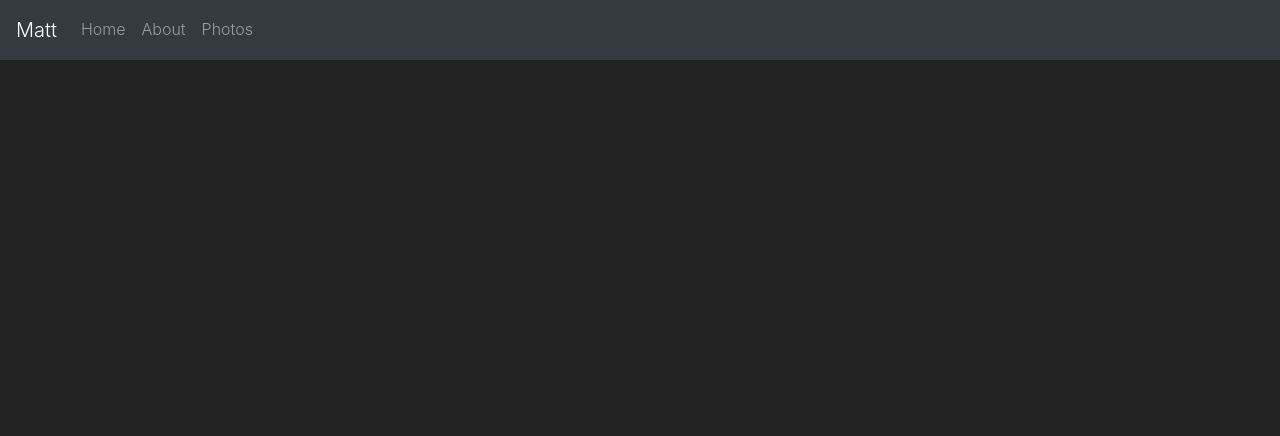
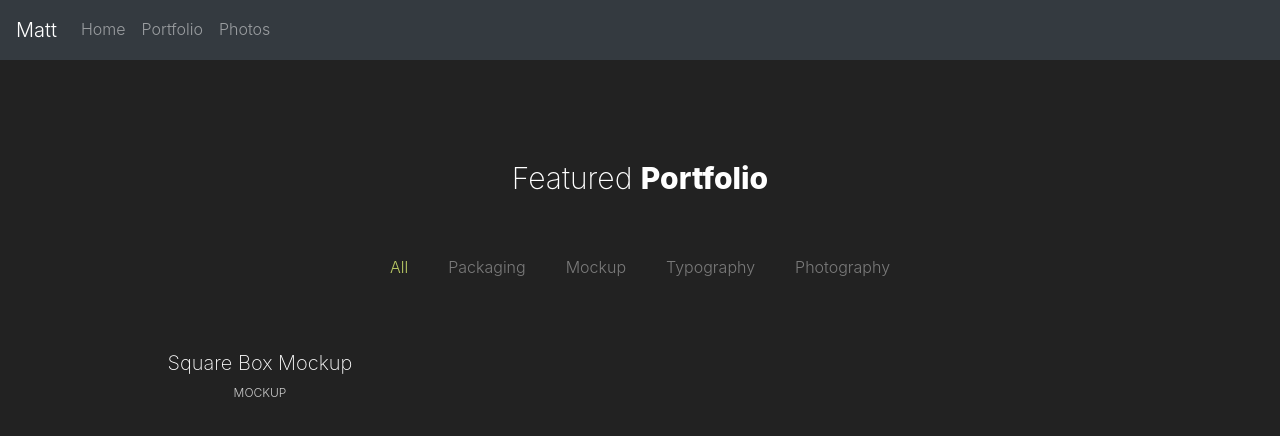
Before and after one commit to msteinborn/NodeProjects, a React (Create React App) app: page /portfolio in a window 1280 px wide. Shown: the top 436 px of the page. Built offline with nearby package versions, Linux system fonts and the light colour scheme.

Commit message:
test commit

```diff
--- a/package.json
+++ b/package.json
@@ -8,6 +8,7 @@
     "@testing-library/react": "^9.5.0",
     "@testing-library/user-event": "^7.2.1",
     "bootstrap": "^4.5.0",
+    "create-react-project": "0.0.30",
     "jquery": "^3.5.1",
     "popper.js": "^1.16.1",
     "react": "^16.13.1",
--- a/src/App.js
+++ b/src/App.js
@@ -5,6 +5,7 @@ import "bootstrap/dist/css/bootstrap.min.css";
 import Photos from "./components/photos.component";
 import Jumbo from "./components/jumbo.component";
 import About from "./components/about.component";
+import Portfolios from "./components/portfolio.component";
 
 
 
@@ -26,7 +27,7 @@ class App extends Component {
                     <Link to="/" class="nav-link">Home </Link>
                   </li>
                   <li class="nav-item">
-                    <Link to="/about" className="nav-link">About</Link>
+                    <Link to="/portfolio" className="nav-link">Portfolio</Link>
                   </li>
                   <li class="nav-item">
                     <Link to="/photos" className="nav-link">Photos</Link>
@@ -43,7 +44,7 @@ class App extends Component {
 
         <Route  path="/photos" exact component={Photos} />
         <Route  path = "/" exact component={Jumbo} />
-        <Route  path = "/about" exact component={About} />
+        <Route  path = "/portfolio" exact component={Portfolios} />
 
       </div>
     </Router>
--- a/src/components/jumbo.component.js
+++ b/src/components/jumbo.component.js
@@ -6,8 +6,8 @@ export default class Jumbo extends Component {
   render(){
   return (
     <div class="jumbotron">
-      <h1 class="display-4">Hello, world!</h1>
-      <p class="lead">This is a simple hero unit, a simple jumbotron-style component for calling extra attention to featured content or information.</p>
+      <h1 class="display-4 text-dark">Hello, world!</h1>
+      <p class="lead text-dark">This is a simple hero unit, a simple jumbotron-style component for calling extra attention to featured content or information.</p>
       <p>It uses utility classes for typography and spacing to space content out within the larger container.</p>
       <a class="btn btn-primary btn-lg" href="#" role="button">Learn more</a>
     </div>
--- a/src/components/photos.component.js
+++ b/src/components/photos.component.js
@@ -1,9 +1,8 @@
 import React, { Component } from 'react';
 import {BrowserRouter as Router, Route, Link} from "react-router-dom";
 import "bootstrap/dist/css/bootstrap.min.css";
-import storefront from '../images/Shop2(edit).jpg'
+import storefront from '../images/Shop2.jpg'
 import '../style.css'
-
 
 
 export default class Photos extends Component {
@@ -19,19 +18,25 @@ export default class Photos extends Component {
   }
 
   render(){
-  var pic = require('../images/Shop2(edit).jpg')
   return (
-    <section class="site-hero" style={{ backgroundImage: `url(${storefront})`}}>
-		<div class="container">
-			<div class="row intro-text align-items-center justify-content-center">
-				<div class="col-md-10 text-center pt-5">
+    <body data-spy="scroll" data-target="#pb-navbar" data-offset="200">
+    <section class="site-hero" style={{ backgroundImage: `url(${storefront})`}} data-stellar-background-ratio="0.5">
+		  <div class="container">
+			   <div class="row intro-text align-items-flex-start justify-content-center" style={{ marginTop: "100px"}}>
+				     <div class="col-md-10 text-left pt-10">
+					        <h1 class="site-heading site-animate">Enjoy Some <strong class="d-block">Photography</strong> </h1>
+				     </div>
+			   </div>
+	    </div>
+    </section>
 
-					<h1 class="site-heading site-animate">Hello, I'm <strong class="d-block">Matthew  Steinborn</strong></h1>
-					<strong class="d-block text-white text-uppercase letter-spacing">and this is My Resume</strong>
-				</div>
-			</div>
-		</div>
-  </section>
+
+
+
+    </body>
+
+
+
   );
   }
   }
--- /dev/null
+++ b/src/components/portfolio.component.js
@@ -0,0 +1,53 @@
+import React, { Component } from 'react';
+import "bootstrap/dist/css/bootstrap.min.css";
+import '../style.css'
+
+
+export default class Portfolios extends Component {
+
+
+  render(){
+  return (
+      <section class="site-section" id="section-portfolio">
+      <div class="container">
+        <div class="row">
+          <div class="section-heading text-center col-md-12">
+            <h2>Featured <strong>Portfolio</strong></h2>
+          </div>
+        </div>
+        <div class="filters">
+          <ul>
+            <li class="active" data-filter="*">All</li>
+            <li data-filter=".packaging">Packaging</li>
+            <li data-filter=".mockup">Mockup</li>
+            <li data-filter=".typography">Typography</li>
+            <li data-filter=".photography">Photography</li>
+          </ul>
+        </div>
+
+        <div class="filters-content">
+          <div class="row grid">
+            <div class="single-portfolio col-sm-4 all mockup">
+              <div class="relative">
+                <div class="thumb">
+                  <div class="overlay overlay-bg"></div>
+                </div>
+                <a href="images/p1.jpg" class="img-pop-up">
+                  <div class="middle">
+                    <div class="text align-self-center d-flex"></div>
+                  </div>
+                </a>
+              </div>
+              <div class="p-inner">
+                <h4>Square Box Mockup</h4>
+                <div class="cat">Mockup</div>
+              </div>
+            </div>
+          </div>
+          </div>
+        </div>
+      </section>
+
+    );
+    }
+    }
```
Also changed, not shown: src/images/Shop2.jpg (renamed from src/images/Shop2(edit).jpg), 1 other file (tests, documents, lock files or other folders).
